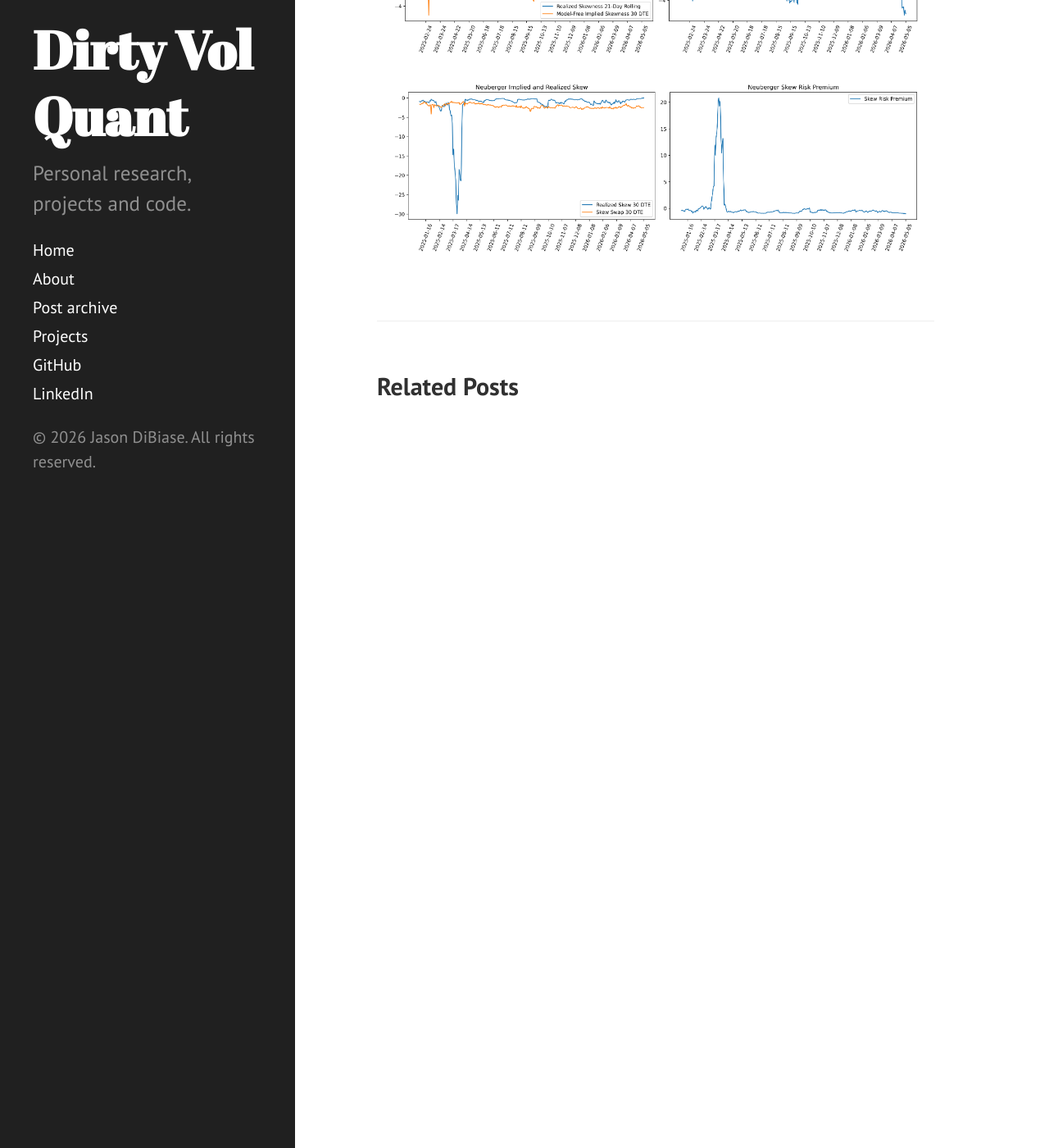
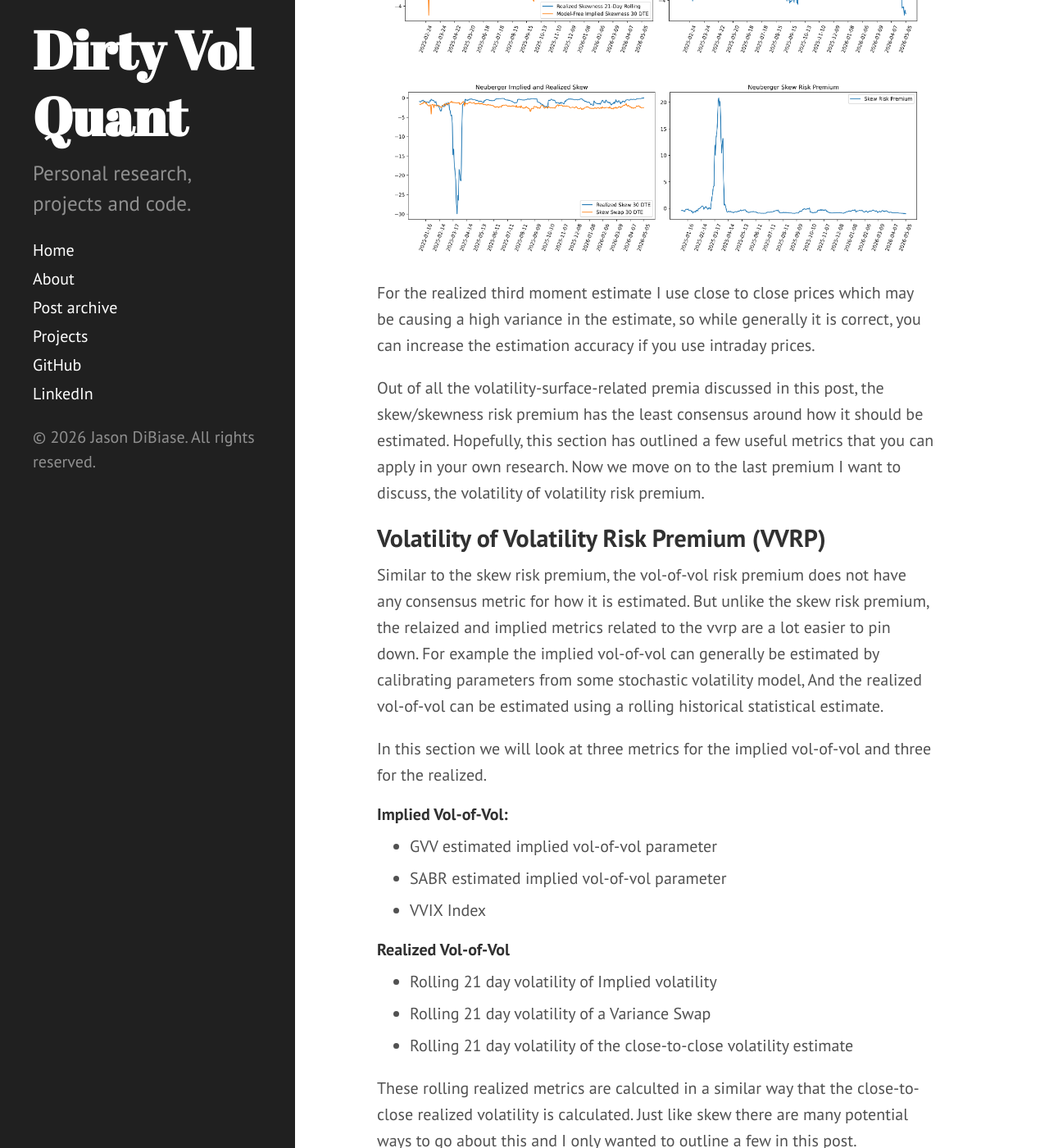
Before and after one commit to dibiasej/dibiasej.github.io, a Jekyll site: the page built from _posts/2026-05-24-Volatility-Surface-Risk-Premiums.md, in a window 1280 px wide and 1400 px high, scrolled down 8112 px. Shown: the whole window at 82% size. Built offline with Jekyll 4.4.1, drawn with Linux system fonts in a browser that asks for light colours; Markdown is read by kramdown in place of the engine named in the settings; some of the changed text lies outside the part shown.

Commit message:
added spot vol pics

```diff
--- a/_posts/2026-05-24-Volatility-Surface-Risk-Premiums.md
+++ b/_posts/2026-05-24-Volatility-Surface-Risk-Premiums.md
@@ -240,10 +240,38 @@ Below we show rolling metrics for realized and implied spot-vol correlation, whe
 
 Notice how closely the different implied spot-vol correlation measures track each other. The GVV estimate, SABR estimate, and the 90%-110% moneyness skew approximation all show similar dynamics, suggesting that each method is capturing a similar implied spot-vol relationship
 
-Next, I show our three different verions of estimating the skew/skewness risk premium as defined above. The first verison uses differences in realizes and implied spot-vol covariance, the second follows Ito (2025) and uses the difference between the model free implied skew and third moment of historical log returns, and the last follows Kozhan, Neuberger, and Schneider (2012)
+Next, I show our three different verions of estimating the skew/skewness risk premium as defined above. The first verison uses differences in realized and implied spot-vol covariance, the second follows Ito (2025) and uses the difference between the model free implied skew and third moment of historical log returns, and the last follows Kozhan, Neuberger, and Schneider (2012)
 
 ![Spot Vol Covariances](/assets/images/spot_vol_covariance_skew_risk_premium-2026-05-25.png)
 
 ![Akio Ito Skew Risk Premium](/assets/images/akio_implied_realized_skewness_risk_premium-2026-05-25.png)
 
 ![Neuberger Skew Risk Premium](/assets/images/neuberger_implied_realized_skew_risk_premium-2026-05-25.png)
+
+For the realized third moment estimate I use close to close prices which may be causing a high variance in the estimate, so while generally it is correct, you can increase the estimation accuracy if you use intraday prices.
+
+Out of all the volatility-surface-related premia discussed in this post, the skew/skewness risk premium has the least consensus around how it should be estimated. Hopefully, this section has outlined a few useful metrics that you can apply in your own research. Now we move on to the last premium I want to discuss, the volatility of volatility risk premium.
+
+## Volatility of Volatility Risk Premium (VVRP)
+
+Similar to the skew risk premium, the vol-of-vol risk premium does not have any consensus metric for how it is estimated. But unlike the skew risk premium, the relaized and implied metrics related to the vvrp are a lot easier to pin down. For example the implied vol-of-vol can generally be estimated by calibrating parameters from some stochastic volatility model, And the realized vol-of-vol can be estimated using a rolling historical statistical estimate.
+
+In this section we will look at three metrics for the implied vol-of-vol and three for the realized.
+
+###### Implied Vol-of-Vol:
+- GVV estimated implied vol-of-vol parameter
+- SABR estimated implied vol-of-vol parameter
+- VVIX Index
+
+###### Realized Vol-of-Vol
+- Rolling 21 day volatility of Implied volatility
+- Rolling 21 day volatility of a Variance Swap
+- Rolling 21 day volatility of the close-to-close volatility estimate
+
+These rolling realized metrics are calculted in a similar way that the close-to-close realized volatility is calculated. Just like skew there are many potential ways to go about this and I only wanted to outline a few in this post.
+
+I want to add that there is a good paper by the Fed about estimating the volatility risk premium where they use the difference between the current level of the VVIX estimate minus the rolling 21 day front month maturity VIX future
+
+![Vol of Vol](/assets/images/implied_realized_vol_of_vol-2026-025-25.png)
+
+## Conclusion
```
Also changed, not shown: assets/images/implied_realized_vol_of_vol-2026-025-25.png (added).
